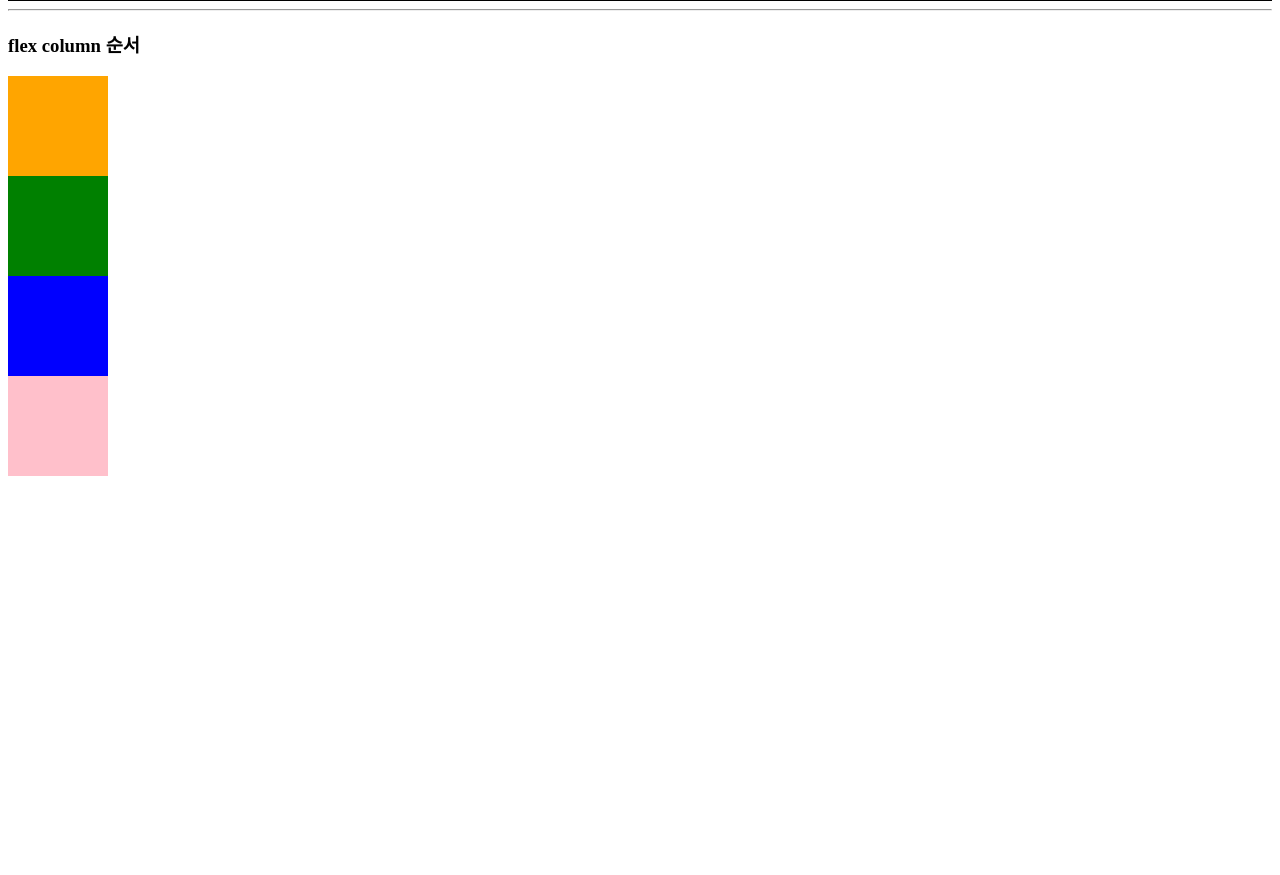
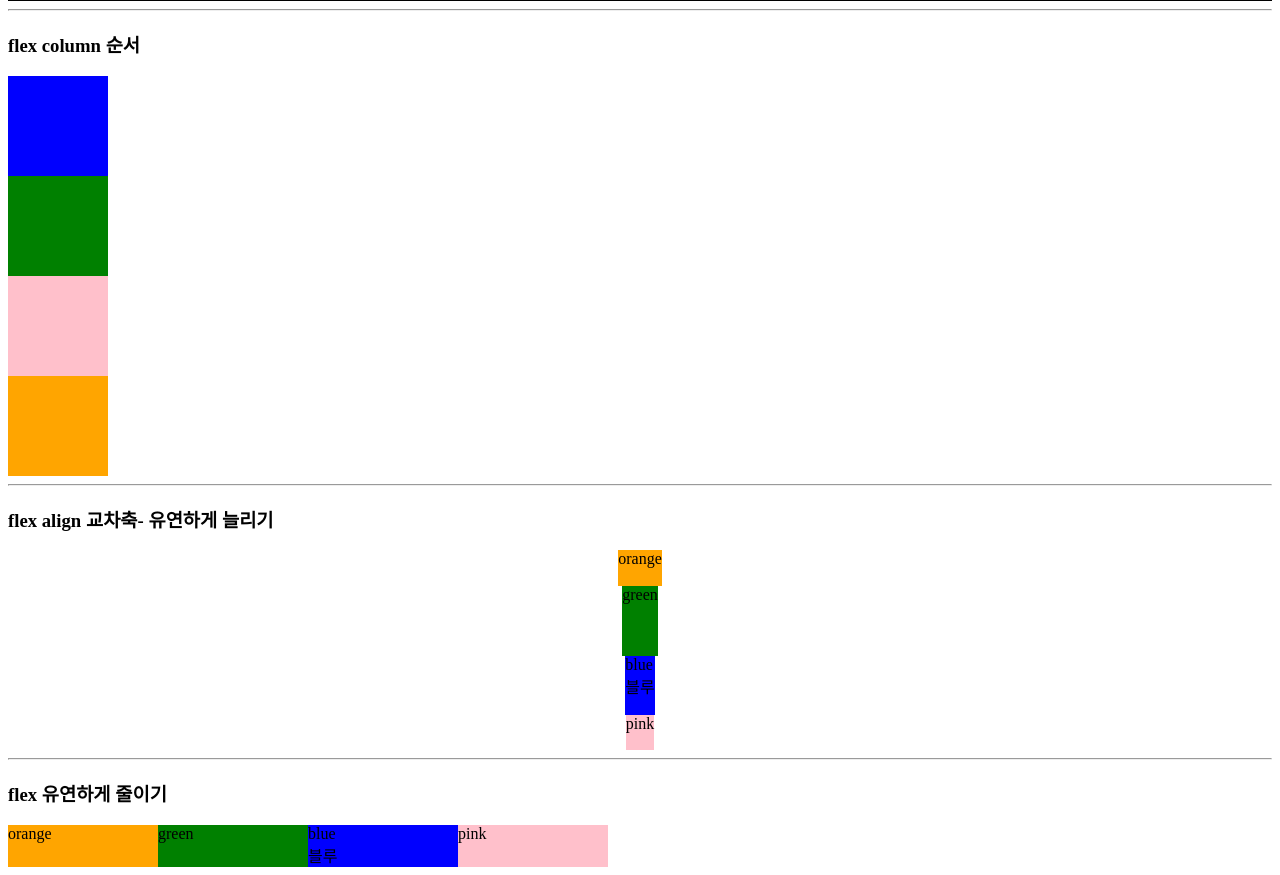
Before and after one commit to masterJKR/data501, a plain HTML site: page 12월 09일/flex2.html in a window 1280 px wide. Shown: the part 865-1740 px from the top of the page. Before the commit the page ends 1349 px from the top, so only its background shows below. Drawn offline with Linux system fonts and the light colour scheme.

Commit message:
Add files via upload

```diff
--- a/12월 09일/flex2.css
+++ b/12월 09일/flex2.css
@@ -27,3 +27,51 @@
     align-self: end;
 }
 #wrap1>.pink{ align-self: start;}
+
+
+#wrap2{
+    display:flex;
+    flex-direction: column;
+}
+#wrap2 .orange{
+    order:3;
+}
+#wrap2 .green{
+    order:1;
+}
+#wrap2 .pink{ order:2;}
+
+#wrap3{
+    display: flex;
+    flex-direction: column;
+    height:200px;
+    align-items:center;
+}
+#wrap3 .item1{
+    flex-grow: 1;
+}
+#wrap3 .item1:nth-child(1){
+    flex-grow:1;
+}
+#wrap3 .item1:nth-child(2){
+    flex-grow: 3;
+}
+#wrap3 .item1:nth-child(3){
+    flex-grow:1;
+}
+#wrap3 .item1:nth-child(4){
+    flex-grow: 1;
+}
+
+
+#wrap4{
+    display:flex;
+}
+#wrap4 .item1{
+    flex-basis: 150px;
+}
+#wrap4 .green{
+    width:100px;
+    flex-shrink: 0;
+    /* flex-grow: 1; */
+}
--- a/12월 09일/flex2.html
+++ b/12월 09일/flex2.html
@@ -28,5 +28,27 @@
     <div class="item pink"></div>
 </div>
 
+
+<hr>
+<h3>flex align 교차축- 유연하게 늘리기</h3>
+<div id="wrap3">
+    <div class="item1 orange">orange</div>
+    <div class="item1 green">green</div>
+    <div class="item1 blue">blue<br>블루</div>
+    <div class="item1 pink">pink</div>
+</div>
+
+
+<hr>
+<h3> flex 유연하게 줄이기</h3>
+<div id="wrap4">
+    <div class="item1 orange">orange</div>
+    <div class="item1 green">green</div>
+    <div class="item1 blue">blue<br>블루</div>
+    <div class="item1 pink">pink</div>
+</div>
+
+
+
 </body>
 </html>
```
